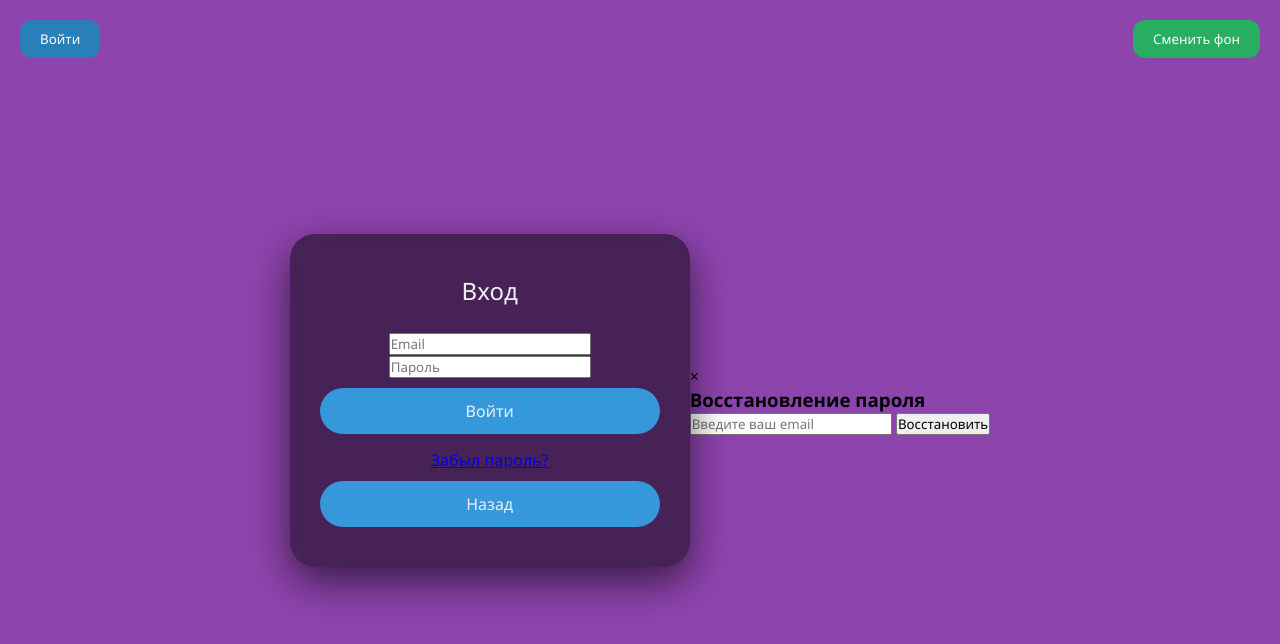
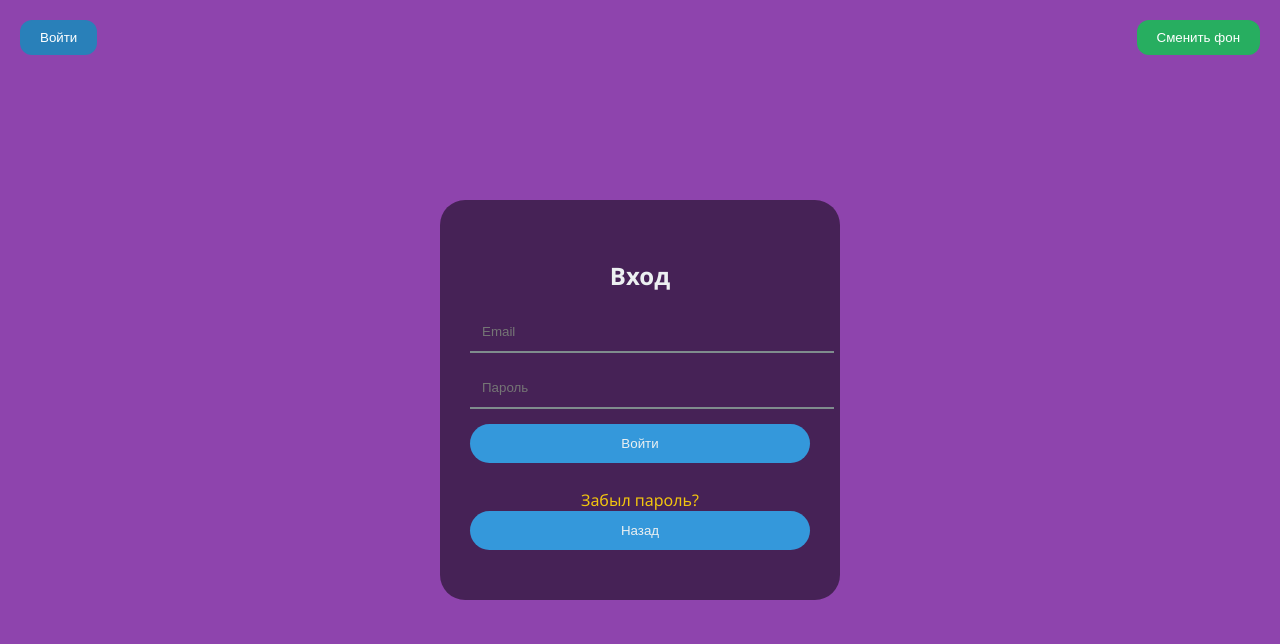
Before and after one commit to edgar75vard-spec/imsaity, a plain HTML site: page index.html in a window 1280 px wide. Both pictures are taken after a click on the button "Войти". Drawn offline with Linux system fonts and the light colour scheme.

Commit message:
Update style.css

```diff
--- a/style.css
+++ b/style.css
@@ -1,111 +1,88 @@
-* { box-sizing: border-box; margin:0; padding:0; font-family: 'Segoe UI', sans-serif; }
-
-html, body {
-    height: 100%;
-    width: 100%;
-    background-color: #8e44ad; /* фиолетовый по умолчанию */
-    display: flex;
-    justify-content: center;
-    align-items: center;
-    transition: background-color 0.5s ease;
+body {
+  margin:0; padding:0;
+  height:100vh;
+  display:flex; justify-content:center; align-items:center;
+  background-color:#8e44ad;
+  transition: background-color 0.5s ease;
+  font-family: 'Segoe UI', sans-serif;
 }
 
-/* Кнопки */
-.top-left-btn {
-    position: fixed;
-    top: 20px;
-    left: 20px;
-    padding: 10px 20px;
-    border: none;
-    border-radius: 12px;
-    background: #2980b9;
-    color: #fff;
-    cursor: pointer;
-    z-index: 100;
+.top-left-btn, .top-right-btn {
+  position:fixed; padding:10px 20px; border:none; border-radius:12px;
+  color:#fff; cursor:pointer; z-index:999;
 }
-.top-left-btn:hover { background: #1c5980; }
+.top-left-btn { top:20px; left:20px; background:#2980b9; }
+.top-left-btn:hover { background:#1c5980; }
+.top-right-btn { top:20px; right:20px; background:#27ae60; }
+.top-right-btn:hover { background:#1f8a4c; }
 
-.top-right-btn {
-    position: fixed;
-    top: 20px;
-    right: 20px;
-    padding: 10px 20px;
-    border: none;
-    border-radius: 12px;
-    background: #27ae60;
-    color: #fff;
-    cursor: pointer;
-    z-index: 100;
+.container { max-width:400px; width:100%; z-index:1; }
+
+.card {
+  display:none; background:rgba(0,0,0,0.5); padding:40px 30px;
+  border-radius:25px; text-align:center; color:#ecf0f1;
+  position: relative;
+  transition: all 0.3s ease;
 }
-.top-right-btn:hover { background: #1f8a4c; }
+.card.active { display:block; }
 
-/* Контейнер */
-.container {
-    display: flex;
-    justify-content: center;
-    align-items: center;
-    width: 100%;
-    max-width: 400px;
+.card h2 { margin-bottom:20px; }
+
+input {
+  width:100%; padding:12px; margin-bottom:15px; border:none;
+  border-bottom:2px solid #7f8c8d; background:transparent; color:#ecf0f1;
+}
+input:focus { border-bottom-color:#3498db; outline:none; }
+
+button[type="submit"], .back-btn {
+  width:100%; padding:12px; border:none; border-radius:25px;
+  background:#3498db; color:#ecf0f1; cursor:pointer;
+  margin-bottom:10px;
+}
+button[type="submit"]:hover, .back-btn:hover { background:#2980b9; }
+
+a#forgotLink {
+  color:#f1c40f; text-decoration:none; display:block; margin-top:5px;
+}
+a#forgotLink:hover { text-decoration:underline; }
+
+.modal {
+  display: none;
+  position: fixed;
+  z-index: 1000;
+  left: 0; top: 0;
+  width: 100%; height: 100%;
+  overflow: auto;
+  background-color: rgba(0,0,0,0.7);
 }
 
-/* Карточки */
-.card {
-    display: none;
-    background: rgba(0,0,0,0.5);
-    backdrop-filter: blur(10px);
-    padding: 40px 30px;
-    border-radius: 25px;
-    width: 100%;
-    box-shadow: 0 15px 40px rgba(0,0,0,0.6);
-    text-align: center;
-    color: #ecf0f1;
-    transition: all 0.5s ease;
+.modal-content {
+  background-color: #2c3e50;
+  margin: 15% auto;
+  padding: 20px;
+  border-radius: 20px;
+  width: 300px;
+  text-align: center;
+  color: #ecf0f1;
+  position: relative;
 }
 
-.card.active { display: block; }
+.modal-content input {
+  width: 90%; padding: 10px; margin-bottom: 15px;
+  border: none; border-radius: 10px;
+  background: rgba(255,255,255,0.1); color:#fff;
+}
 
-/* Заголовки */
-.card h2 { margin-bottom: 25px; font-weight: 400; }
+.modal-content button {
+  width: 100%; padding: 10px;
+  border:none; border-radius:15px;
+  background:#3498db; color:#fff;
+  cursor:pointer;
+}
 
-/* Поля ввода */
-.field { position: relative; margin-bottom: 20px; }
-.field input {
-    width: 100%;
-    padding: 12px 10px;
-    border: none;
-    border-bottom: 2px solid #7f8c8d;
-    background: transparent;
-    color: #ecf0f1;
-    font-size: 15px;
-    outline: none;
-    transition: all 0.3s ease;
+.modal-content button:hover { background:#2980b9; }
+
+.modal-content .close {
+  position: absolute; top: 10px; right: 20px;
+  color: #fff; font-size: 24px; cursor:pointer;
 }
-.field input:focus { border-bottom-color: #3498db; }
-.field span {
-    position: absolute;
-    bottom: 0;
-    left: 0;
-    height: 2px;
-    width: 0;
-    background: #3498db;
-    transition: 0.3s;
-}
-.field input:focus ~ span { width: 100%; }
-
-/* Кнопки формы */
-button[type="submit"], .back-btn {
-    width: 100%;
-    padding: 12px;
-    border-radius: 25px;
-    border: none;
-    background: #3498db;
-    color: #ecf0f1;
-    font-size: 16px;
-    cursor: pointer;
-    margin-top: 10px;
-    transition: 0.3s;
-}
-button[type="submit"]:hover, .back-btn:hover { background: #2980b9; transform: scale(1.05); }
-
-/* Сообщения */
-#loginMessage, #regMessage { margin-top: 15px; font-size: 14px; color: #2ecc71; }
```
